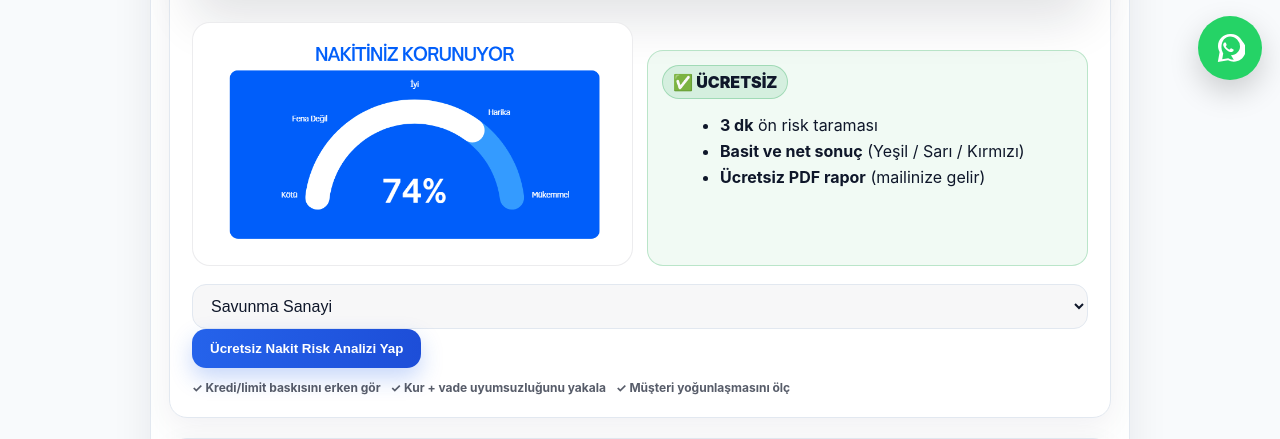
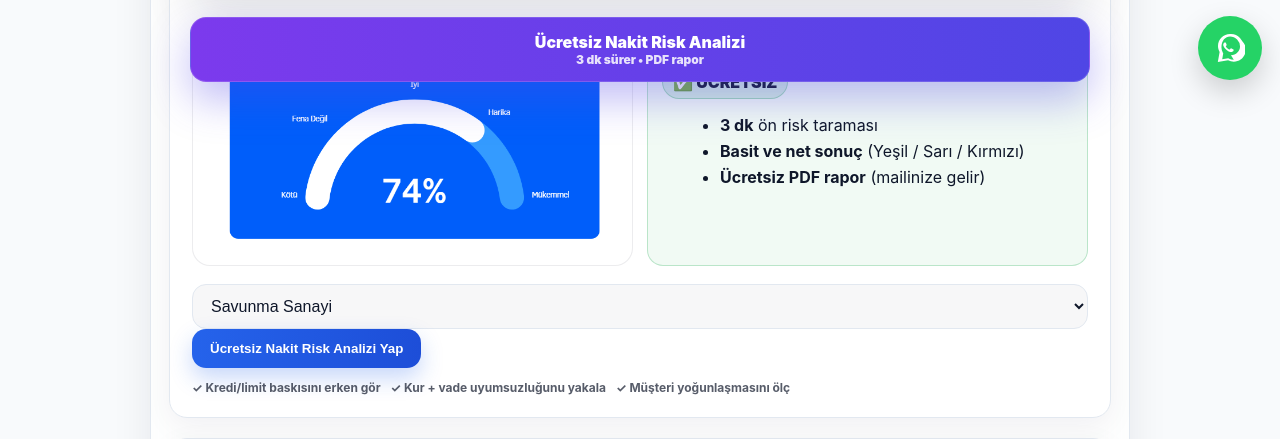
Before and after one commit to osmanekinci26/cashguardtr, a FastAPI app: page / in a window 1280 px wide. Shown: the part 702-1141 px from the top of the page. Run offline with FastAPI, Linux system fonts and the light colour scheme.

Commit message:
Fix sticky CTA scroll behavior

```diff
--- a/app/static/style.css
+++ b/app/static/style.css
@@ -657,36 +657,49 @@ hr{border:none;border-top:1px solid var(--border);margin:14px 0}
 .t-quote{ font-weight:800; color: rgba(15,23,42,.85); }
 .t-meta{ margin-top:8px; font-size:12px; color: rgba(15,23,42,.65); }
 
-/* Sticky CTA */
+/* =========================
+   STICKY CTA (scroll ile kayan)
+   ========================= */
+
 .sticky-cta{
-  position: fixed;
-  left: 50%;
-  transform: translateX(-50%);
-  bottom: 14px;
-  width: min(900px, calc(100vw - 28px));
-  z-index: 9998;
+  position: sticky;      /* ❗ fixed değil */
+  bottom: 16px;          /* ekran altına yapışır */
+  margin: 22px auto 0 auto;
 
-  display:flex;
-  align-items:center;
-  justify-content:space-between;
-  gap:10px;
+  display: flex;
+  flex-direction: column;
+  align-items: center;
+  justify-content: center;
 
+  max-width: 900px;
+  padding: 14px 16px;
+  border-radius: 16px;
+
+  background: linear-gradient(90deg,#7c3aed,#4f46e5);
+  color:#fff;
   text-decoration:none;
-  color:#fff;
-  padding: 12px 14px;
-  border-radius: 16px;
-  background: linear-gradient(90deg, var(--accent), #4f46e5);
-  box-shadow: 0 18px 50px rgba(15,23,42,.25);
-  border: 1px solid rgba(255,255,255,.18);
+  font-weight:900;
+
+  box-shadow: 0 18px 40px rgba(79,70,229,.35);
+  border:1px solid rgba(255,255,255,.15);
+
+  z-index: 50;
 }
 
-.sticky-cta .s-title{ font-weight: 900; }
-.sticky-cta .s-sub{ opacity:.9; font-weight: 700; font-size: 12px; }
+.sticky-cta:hover{
+  transform: translateY(-2px);
+  box-shadow: 0 22px 50px rgba(79,70,229,.45);
+}
 
-@media (max-width:700px){
-  .sticky-cta{ padding: 12px 12px; }
-  .sticky-cta .s-sub{ display:none; }
+.s-title{
+  font-size:16px;
 }
+
+.s-sub{
+  font-size:12px;
+  opacity:.85;
+}
+
 /* =========================
    HERO VIDEO (fit)
    ========================= */
```
